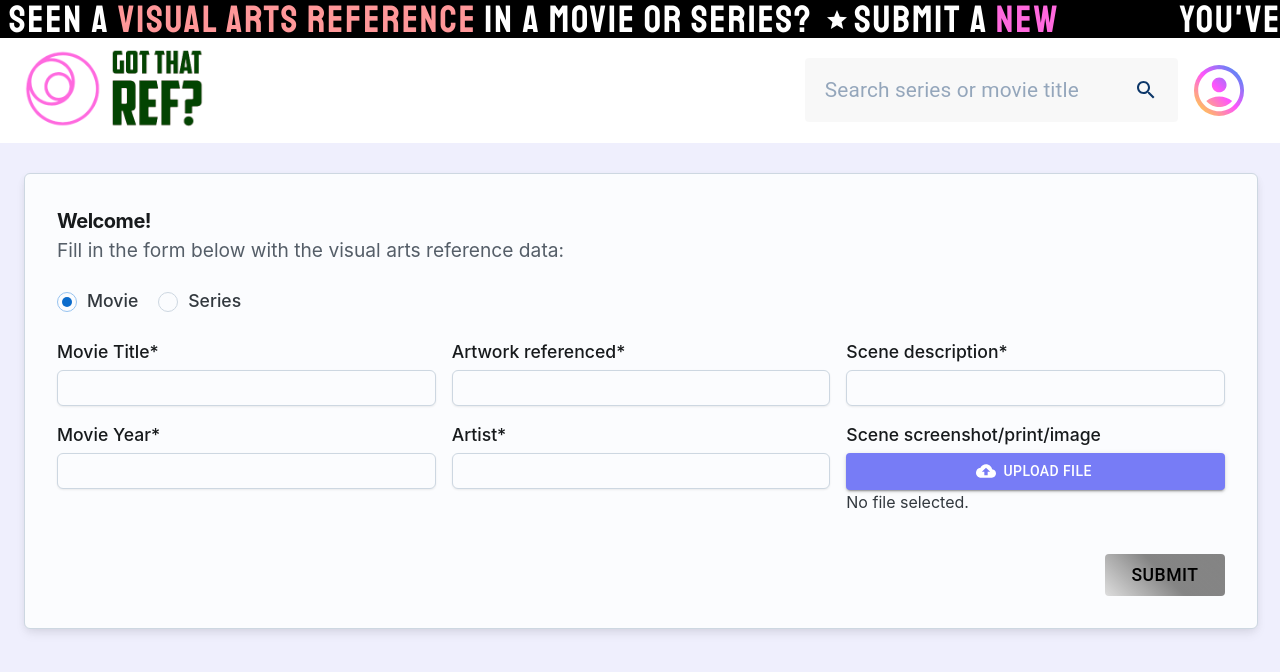
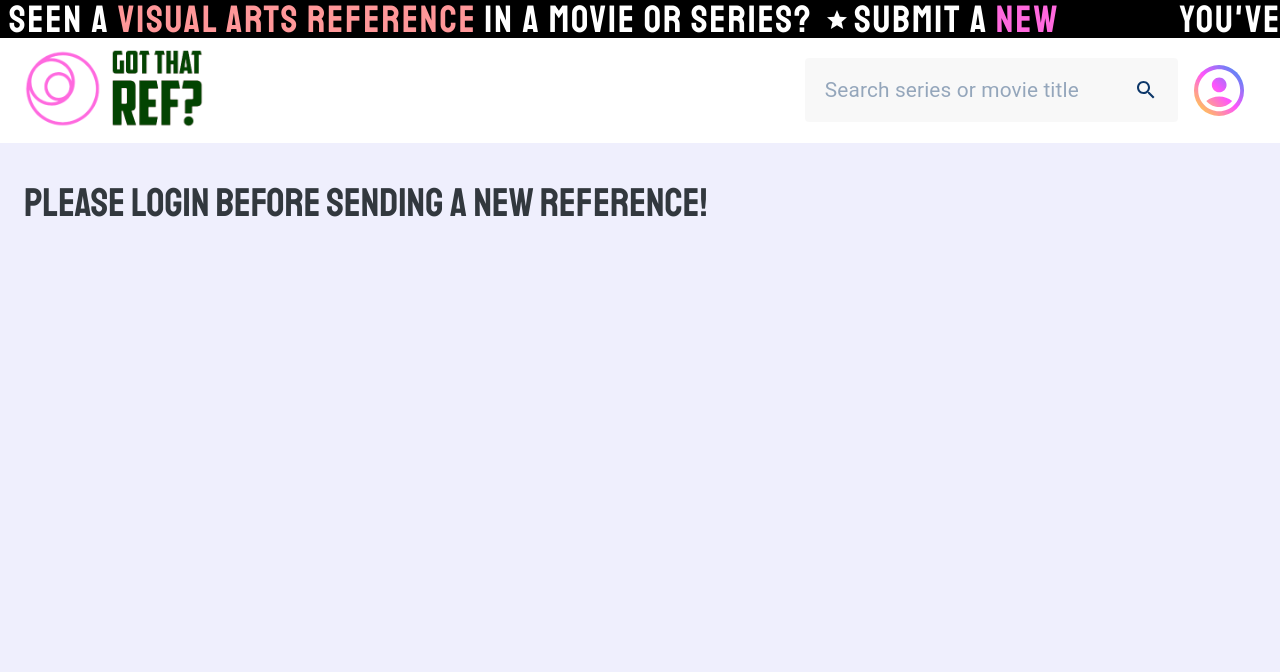
Before and after one commit to amandagpearce/get-that-ref, a Next.js app: page /send-a-reference in a window 1280 px wide. Shown: the top 672 px of the page. Built offline with nearby package versions, Linux system fonts and the light colour scheme; what apollo-upload-client would draw is missing.

Commit message:
show form only to logged in users

```diff
--- a/pages/send-a-reference.js
+++ b/pages/send-a-reference.js
@@ -1,4 +1,4 @@
-import React, { useState, useEffect } from 'react';
+import React, { useState, useEffect, useContext } from 'react';
 import Sheet from '@mui/joy/Sheet';
 import Typography from '@mui/joy/Typography';
 import FormControl from '@mui/joy/FormControl';
@@ -12,6 +12,8 @@ import ErrorIcon from '@mui/icons-material/Error';
 import { styled } from '@mui/material/styles';
 import Button from '@mui/material/Button';
 import CloudUploadIcon from '@mui/icons-material/CloudUpload';
+
+import AuthContext from '../context/auth-context';
 
 const SendAReference = () => {
   const [artwork, setArtwork] = useState('');
@@ -28,6 +30,12 @@ const SendAReference = () => {
     success: false,
     message: '',
   });
+
+  const authContext = useContext(AuthContext);
+
+  useEffect(() => {
+    console.log('authContext', authContext);
+  }, [authContext]);
 
   const [validity, setValidity] = useState({
     title: false,
@@ -48,10 +56,6 @@ const SendAReference = () => {
     artist: false,
     sceneDescription: false,
   });
-
-  useEffect(() => {
-    // This will ensure the component is rendered on the client side.
-  }, []);
 
   const clearForm = () => {
     setArtwork('');
@@ -255,6 +259,20 @@ const SendAReference = () => {
   });
 
   return (
+    <>
+      {authContext.isLoggedIn && (
+        <>
+          <Typography
+            px={3}
+            sx={{
+              margin: '0',
+              padding: '0',
+              fontFamily: 'Staatliches',
+              fontSize: '2.5rem',
+            }}
+          >
+            Send a new reference
+          </Typography>
           <Sheet
             sx={{
               width: '100%',
@@ -268,7 +286,12 @@ const SendAReference = () => {
             variant="outlined"
           >
             <form onSubmit={handleSubmit}>
-        <Grid container spacing={2} p={4} sx={{ alignItems: 'flex-start' }}>
+              <Grid
+                container
+                spacing={2}
+                p={4}
+                sx={{ alignItems: 'flex-start' }}
+              >
                 <Grid item xs={12}>
                   <Typography level="h4" component="h1">
                     <b>Welcome!</b>
@@ -293,7 +316,8 @@ const SendAReference = () => {
                             alignItems: 'center',
                           }}
                         >
-                    <Radio value="movie" sx={{ marginRight: '10px' }} /> Movie
+                          <Radio value="movie" sx={{ marginRight: '10px' }} />{' '}
+                          Movie
                         </RadioGroup>
                       </FormControl>
                     </Grid>
@@ -311,7 +335,8 @@ const SendAReference = () => {
                             alignItems: 'center',
                           }}
                         >
-                    <Radio value="series" sx={{ marginRight: '10px' }} /> Series
+                          <Radio value="series" sx={{ marginRight: '10px' }} />{' '}
+                          Series
                         </RadioGroup>
                       </FormControl>
                     </Grid>
@@ -337,7 +362,9 @@ const SendAReference = () => {
                           required
                           sx={{
                             borderColor:
-                        touched.title && !validity.title ? 'red' : '#cdd7e1',
+                              touched.title && !validity.title
+                                ? 'red'
+                                : '#cdd7e1',
                           }}
                         />
                       </FormControl>
@@ -360,7 +387,9 @@ const SendAReference = () => {
                           required
                           sx={{
                             borderColor:
-                        touched.year && !validity.year ? 'red' : '#cdd7e1',
+                              touched.year && !validity.year
+                                ? 'red'
+                                : '#cdd7e1',
                           }}
                         />
                       </FormControl>
@@ -370,7 +399,9 @@ const SendAReference = () => {
                   {!isMovie && (
                     <>
                       <FormControl sx={{ marginBottom: 2 }}>
-                  <FormLabel sx={{ fontSize: '1.1rem' }}>Episode</FormLabel>
+                        <FormLabel sx={{ fontSize: '1.1rem' }}>
+                          Episode
+                        </FormLabel>
                         <Input
                           name="episode"
                           type="text"
@@ -389,7 +420,9 @@ const SendAReference = () => {
                         />
                       </FormControl>
                       <FormControl sx={{ marginTop: 2, marginBottom: 2 }}>
-                  <FormLabel sx={{ fontSize: '1.1rem' }}>Season</FormLabel>
+                        <FormLabel sx={{ fontSize: '1.1rem' }}>
+                          Season
+                        </FormLabel>
                         <Input
                           name="season"
                           type="text"
@@ -401,7 +434,9 @@ const SendAReference = () => {
                           onBlur={() => handleBlur('season')}
                           sx={{
                             borderColor:
-                        touched.season && !validity.season ? 'red' : '#cdd7e1',
+                              touched.season && !validity.season
+                                ? 'red'
+                                : '#cdd7e1',
                           }}
                         />
                       </FormControl>
@@ -426,7 +461,9 @@ const SendAReference = () => {
                       required
                       sx={{
                         borderColor:
-                    touched.artwork && !validity.artwork ? 'red' : '#cdd7e1',
+                          touched.artwork && !validity.artwork
+                            ? 'red'
+                            : '#cdd7e1',
                       }}
                     />
                   </FormControl>
@@ -445,7 +482,9 @@ const SendAReference = () => {
                       required
                       sx={{
                         borderColor:
-                    touched.artist && !validity.artist ? 'red' : '#cdd7e1',
+                          touched.artist && !validity.artist
+                            ? 'red'
+                            : '#cdd7e1',
                       }}
                     />
                   </FormControl>
@@ -531,7 +570,8 @@ const SendAReference = () => {
                         margin: '0 20px',
                       }}
                     >
-                <ErrorIcon sx={{ marginX: '5px' }} /> {submissionStatus.message}
+                      <ErrorIcon sx={{ marginX: '5px' }} />{' '}
+                      {submissionStatus.message}
                     </Typography>
                   )}
 
@@ -555,6 +595,23 @@ const SendAReference = () => {
               </Grid>
             </form>
           </Sheet>
+        </>
+      )}
+
+      {!authContext.isLoggedIn && (
+        <Typography
+          px={3}
+          sx={{
+            margin: '0',
+            padding: '0',
+            fontFamily: 'Staatliches',
+            fontSize: '2.5rem',
+          }}
+        >
+          Please login before sending a new reference!
+        </Typography>
+      )}
+    </>
   );
 };
 
```
Lines whose indentation alone changed are shown as unchanged.
